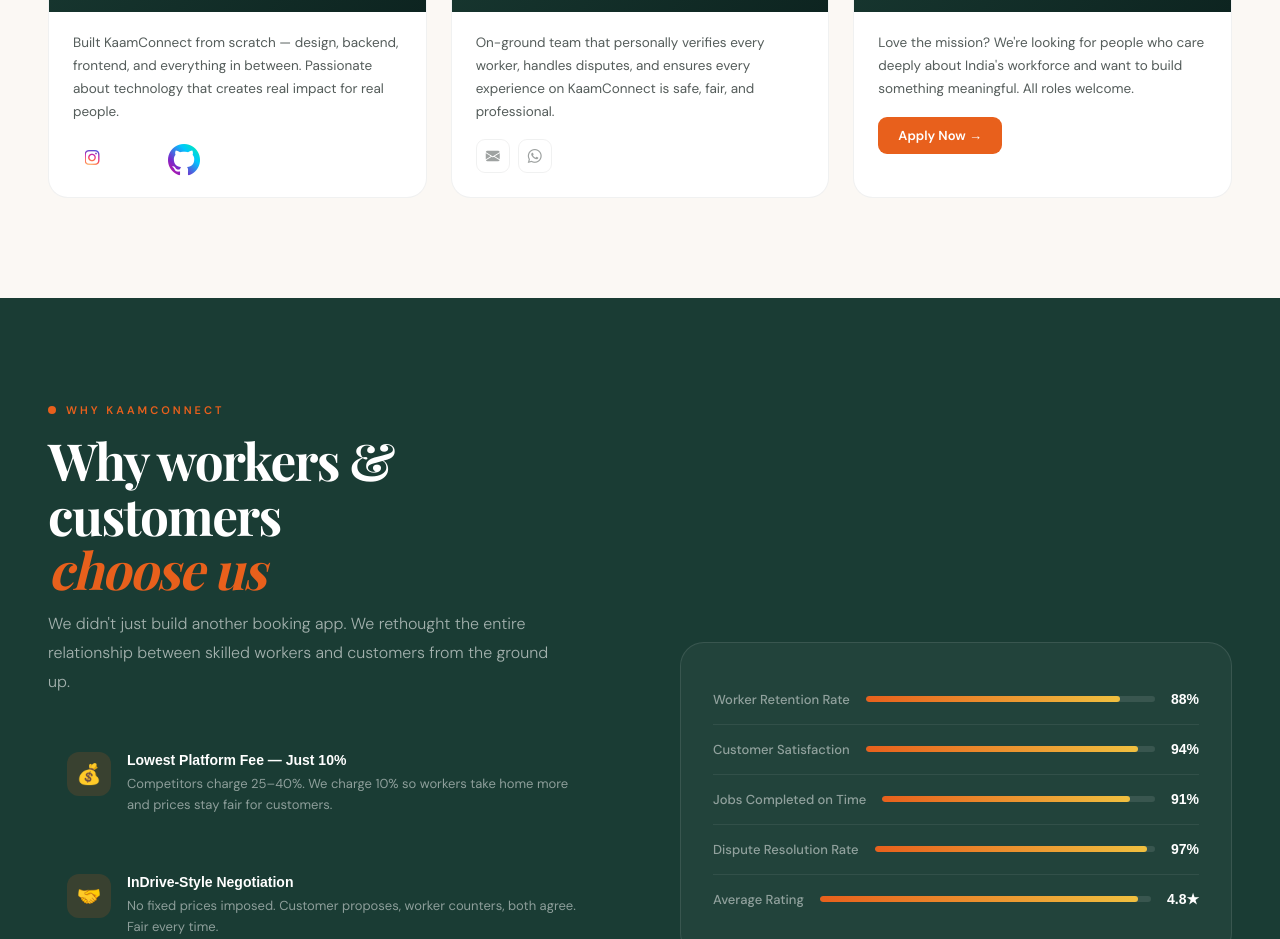
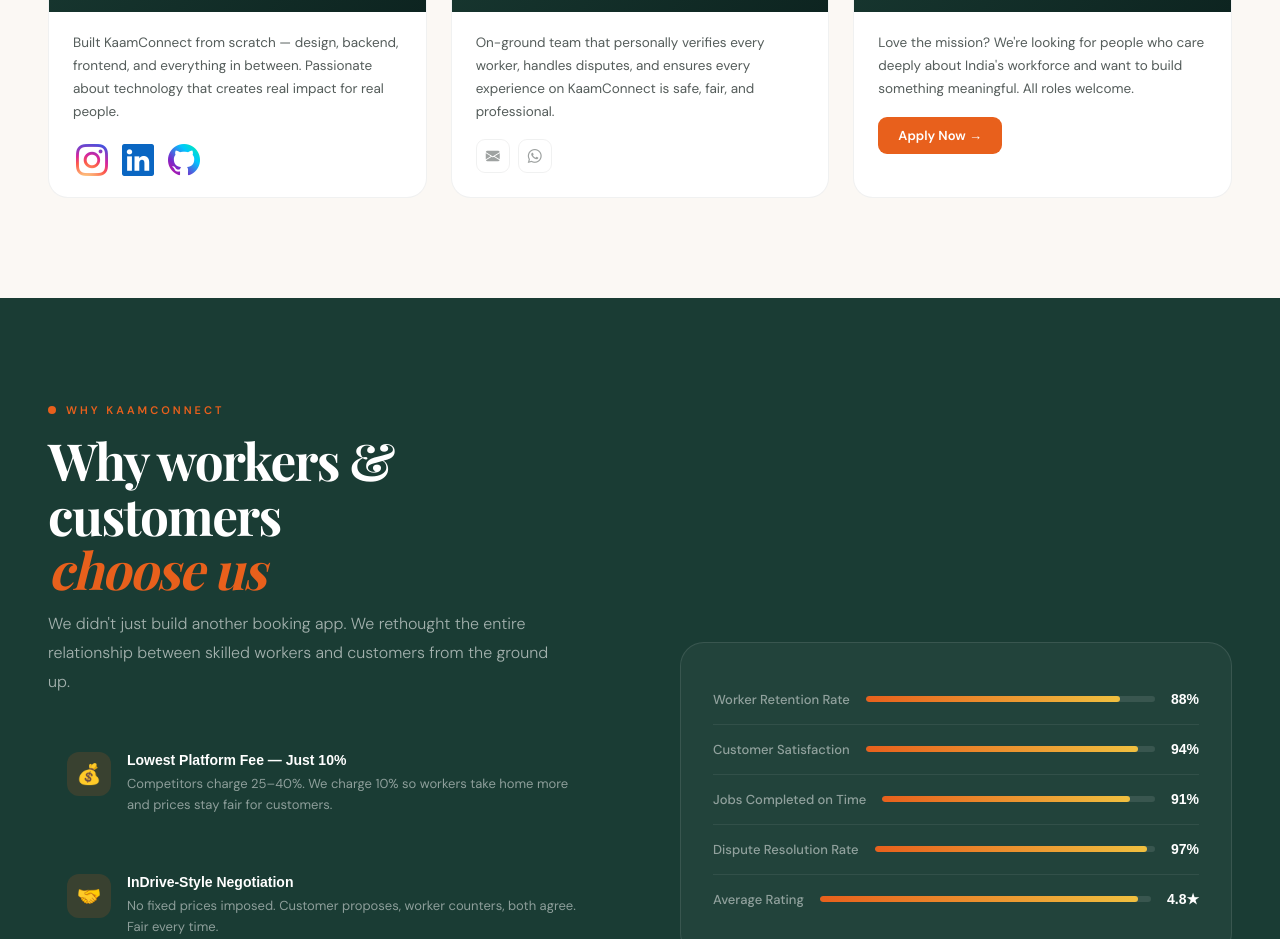
Before and after one commit to Priyam2407/KaamConnect-, a website: page public/About.html in a window 1280 px wide. Shown: the part 4100-5039 px from the top of the page. Drawn offline with nearby package versions, Linux system fonts and the light colour scheme; a web font is replaced by a local one.

Commit message:
First commit

```diff
--- a/public/About.html
+++ b/public/About.html
@@ -519,10 +519,42 @@
         <div class="tcard-m-body">
           <p class="tm-bio">Built KaamConnect from scratch — design, backend, frontend, and everything in between. Passionate about technology that creates real impact for real people.</p>
           <div class="tm-socials">
-            <div class="fs-icon"><a href="https://www.instagram.com/_priyamyadav_/" target="_blank"><i class="bi bi-instagram" style="background: radial-gradient(circle at 30% 107%, #fdf497 0%, #fdf497 5%, #fd5949 45%, #d6249f 60%, #285AEB 90%); -webkit-background-clip: text; -webkit-text-fill-color: transparent;"></i></a></div>
-            <div class="fs-icon"><a href="https://www.linkedin.com/company/kaamconnect" target="_blank"><i class="bi bi-linkedin"></i></a></div>
-            <div class="fs-icon">
-    <a href="https://github.com/Priyam2407" target="_blank"><i class="bi bi-github" style="font-size:32px;background: linear-gradient(45deg, #ff0080, #7928ca, #00c6ff, #00ff88);-webkit-background-clip:text;-webkit-text-fill-color:transparent;transition:0.3s ease;"></i></a></div>
+           <div class="fs-icon">
+    <a href="https://www.instagram.com/_priyamyadav_/" target="_blank">
+        <i class="bi bi-instagram"
+           style="font-size:32px;
+           cursor:pointer;
+           transition:0.3s ease;
+           background: radial-gradient(circle at 30% 107%, #fdf497 0%, #fdf497 5%, #fd5949 45%, #d6249f 60%, #285AEB 90%);
+           -webkit-background-clip:text;
+           -webkit-text-fill-color:transparent;">
+        </i>
+    </a>
+</div>
+
+<div class="fs-icon">
+    <a href="https://www.linkedin.com/company/kaamconnect" target="_blank">
+        <i class="bi bi-linkedin"
+           style="font-size:32px;
+           color:#0A66C2;
+           cursor:pointer;
+           transition:0.3s ease;">
+        </i>
+    </a>
+</div>
+
+<div class="fs-icon">
+    <a href="https://github.com/Priyam2407" target="_blank">
+        <i class="bi bi-github"
+           style="font-size:32px;
+           cursor:pointer;
+           transition:0.3s ease;
+           background: linear-gradient(45deg, #ff0080, #7928ca, #00c6ff, #00ff88);
+           -webkit-background-clip:text;
+           -webkit-text-fill-color:transparent;">
+        </i>
+    </a>
+</div>
           </div>
         </div>
       </div>
```
